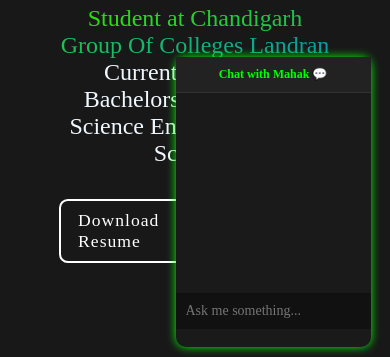
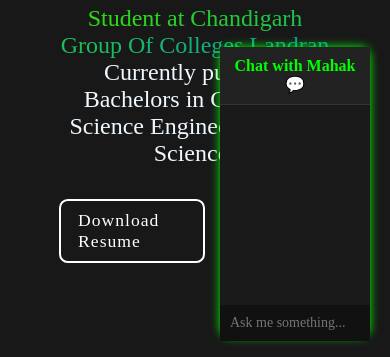
Before and after one commit to Mahak-thapliyal/portfolio-web, a plain HTML site: page index.html in a window 390 px wide. Shown: the part 487-844 px from the top of the page. Drawn offline with nearby package versions, Linux system fonts and the light colour scheme.

Commit message:
Add files via upload

```diff
--- a/style.css
+++ b/style.css
@@ -527,22 +527,7 @@ footer{
         .input-box input{
             padding: 0.5em 1em;
         }
-          .chatbox {
-    width: 50%;
-    bottom: 10px;
-    right: 5%;
-    font-size: 14px;
-    max-height: 40vh;
-  }
 
-  .chatbox .chat-header {
-    font-size: 12px;
-  }
-
-  .chatbox .chat-message,
-  .chatbox input {
-    font-size:13px;
-}
 
         footer{
             flex-direction: column;
```
